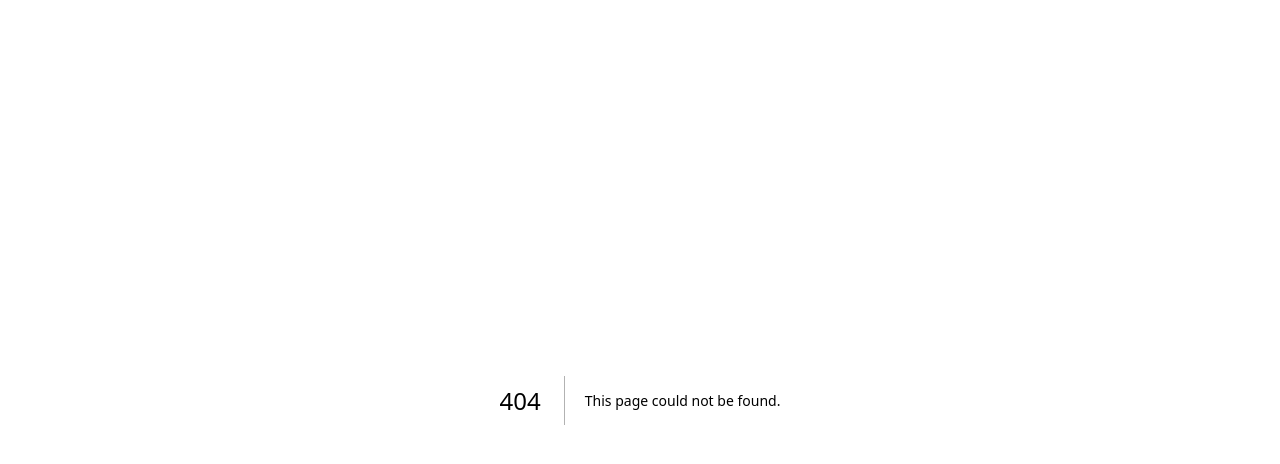
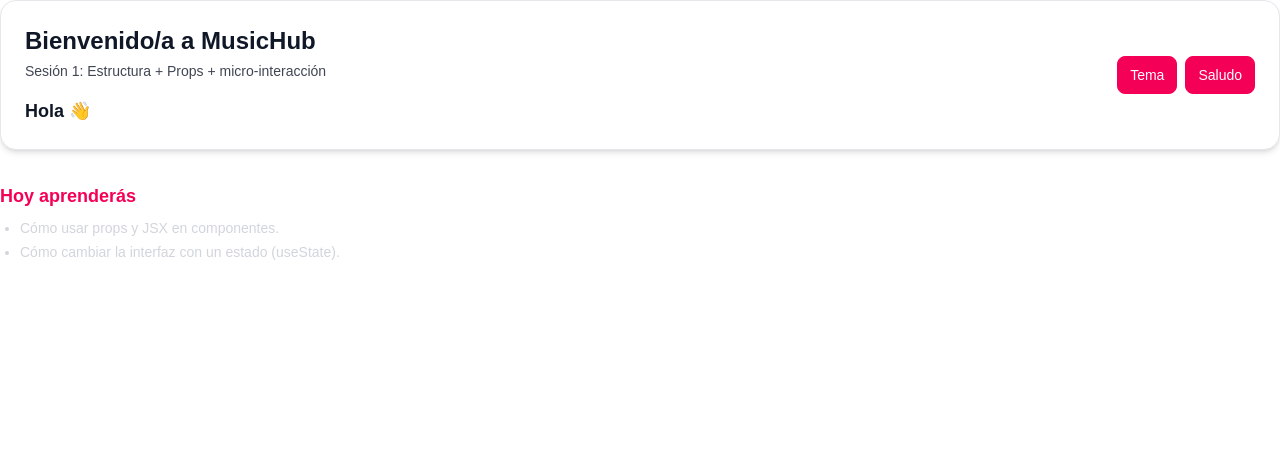
Before and after one commit to aitana54/NextJS, a Next.js app in the folder musichub/: page /demos/sessions/session09 in a window 1280 px wide. Before the commit this address had no page. Shown: the top 464 px of the page. Built offline with nearby package versions, Linux system fonts and the light colour scheme.

Commit message:
Add demo session09

```diff
--- /dev/null
+++ b/musichub/app/demos/sessions/session09/_components/Header.jsx
@@ -0,0 +1,25 @@
+export default function Header({ title }) {
+  return (
+    <header className="border-b bg-white shadow-sm">
+      <div className="mx-auto flex max-w-4xl items-center justify-between px-4 py-3">
+        <h1 className="text-xl font-bold tracking-tight text-[#F50057]">
+          {title}
+        </h1>
+        <nav className="text-sm">
+          <a
+            href="#"
+            className="text-gray-600 hover:text-[#F50057] transition-colors"
+          >
+            Inicio
+          </a>
+        </nav>
+      </div>
+    </header>
+  );
+}
+
+// Componente funcional que recibe una prop 'title' y la muestra.
+// Ejemplo simple de uso de props + JSX (HTML dentro de JavaScript).
+// No usa estado, solo renderiza información que le llega del padre (layout).
+// Está en la carpeta _components porque es un componente reutilizable.
+// No es una página ni layout completo.
--- /dev/null
+++ b/musichub/app/demos/sessions/session09/_components/WelcomeBanner.jsx
@@ -0,0 +1,61 @@
+'use client';
+import { useState } from 'react';
+
+export default function WelcomeBanner({ title, subtitle }) {
+  const [dark, setDark] = useState(false);
+  const [hola, setHola] = useState(true);
+
+  const bgColor = dark ? 'bg-[#F50057]' : 'bg-white';
+  const textColor = dark ? 'text-white' : 'text-gray-900';
+  const borderColor = dark ? 'border-[#F50057]' : 'border-gray-200';
+  const btnColor = `rounded-lg border px-3 py-2 text-sm font-medium transition-all active:scale-95 ${
+    dark
+      ? 'bg-white text-[#F50057] border-white hover:bg-gray-50'
+      : 'bg-[#F50057] text-white border-[#F50057] hover:opacity-90'
+  }`;
+
+  return (
+    <section
+      className={`rounded-2xl border p-6 transition-all duration-300 shadow-md ${bgColor} ${textColor} ${borderColor}`}
+    >
+      <div className="flex items-center justify-between gap-4">
+        <div>
+          <h2 className="text-2xl font-bold">{title}</h2>
+          {subtitle && (
+            <p className="mt-1 text-sm opacity-80 font-medium">{subtitle}</p>
+          )}
+          <p className="mt-4 text-lg font-semibold">
+            {hola ? 'Hola 👋' : 'Adiós 👋'}
+          </p>
+        </div>
+
+        <div className="flex gap-2">
+          <button onClick={() => setDark(!dark)} className={btnColor}>
+            Tema
+          </button>
+          <button onClick={() => setHola(!hola)} className={btnColor}>
+            Saludo
+          </button>
+        </div>
+      </div>
+    </section>
+  );
+}
+
+// Componente interactivo del cliente (usa "use client").
+// Introduce el hook useState: el componente "recuerda" valores (dark/hola) y cambia la UI sin recargar.
+// Ejemplo de renderizado condicional y manejo de estado.
+// Recibe props (title, subtitle) para mostrar información dinámica.
+// Usa clases de Tailwind CSS que cambian según el estado (dark mode).
+// Está en la carpeta _components porque es un componente reutilizable.
+// No es una página ni layout completo.
+// En Next.js, los componentes en la carpeta "app" que usan "use client" se ejecutan en el navegador, permitiendo interactividad.
+// Los componentes sin "use client" son estáticos y se renderizan en el servidor por defecto.
+// Los hooks como useState solo funcionan en componentes de cliente.
+// Aquí, los botones permiten alternar el tema oscuro y cambiar el saludo dinámicamente.
+// El componente se vuelve interactivo gracias a React y Next.js.
+// El estado (dark/hola) provoca que el componente se re-renderice automáticamente al cambiar.
+// El uso de plantillas literales (``) permite combinar clases CSS dinámicamente según el estado.
+// El operador ternario (condición ? valorSiVerdadero : valorSiFalso) se usa para elegir clases según el estado.
+// Por ejemplo, bgColor cambia entre dos colores según si dark es true o false.
+// El uso de && permite renderizar condicionalmente el subtitle solo si existe.
--- /dev/null
+++ b/musichub/app/demos/sessions/session09/data/songs.json
@@ -0,0 +1,50 @@
+[
+  {
+    "id": "s1",
+    "title": "Bohemian Rhapsody",
+    "artist": "Queen",
+    "youtubeId": "fJ9rUzIMcZQ",
+    "year": 1975,
+    "tags": ["rock", "classic", "opera rock", "1970s"]
+  },
+  {
+    "id": "s2",
+    "title": "Ain't No Mountain High Enough",
+    "artist": "Marvin Gaye & Tammi Terrell",
+    "youtubeId": "ABfQuZqq8wg",
+    "year": 1967,
+    "tags": ["soul", "motown", "duet", "1960s"]
+  },
+  {
+    "id": "s3",
+    "title": "Hotel California",
+    "artist": "Eagles",
+    "youtubeId": "09839DpTctU",
+    "year": 1976,
+    "tags": ["rock", "soft rock", "classic", "1970s"]
+  },
+  {
+    "id": "s4",
+    "title": "What's Up",
+    "artist": "4 Non Blondes",
+    "youtubeId": "6NXnxTNIWkc",
+    "year": 1993,
+    "tags": ["alternative", "pop rock", "female vocals", "1990s"]
+  },
+  {
+    "id": "s5",
+    "title": "Zombie",
+    "artist": "The Cranberries",
+    "youtubeId": "6Ejga4kJUts",
+    "year": 1994,
+    "tags": ["grunge", "alternative rock", "protest song", "1990s"]
+  },
+  {
+    "id": "s6",
+    "title": "I Don't Want to Miss a Thing",
+    "artist": "Aerosmith",
+    "youtubeId": "JkK8g6FMEXE",
+    "year": 1998,
+    "tags": ["rock ballad", "soundtrack", "love song", "1990s"]
+  }
+]
--- /dev/null
+++ b/musichub/app/demos/sessions/session09/page.jsx
@@ -0,0 +1,20 @@
+import WelcomeBanner from './_components/WelcomeBanner';
+
+export default function Page() {
+  return (
+    <>
+      <WelcomeBanner
+        title="Bienvenido/a a MusicHub"
+        subtitle="Sesión 1: Estructura + Props + micro-interacción"
+      />
+
+      <section className="mt-8">
+        <h3 className="text-lg font-semibold text-[#F50057]">Hoy aprenderás</h3>
+        <ul className="mt-2 list-disc pl-5 text-sm text-gray-300 space-y-1">
+          <li>Cómo usar props y JSX en componentes.</li>
+          <li>Cómo cambiar la interfaz con un estado (useState).</li>
+        </ul>
+      </section>
+    </>
+  );
+}
--- /dev/null
+++ b/musichub/app/demos/sessions/session09/songs/_components/SongCard.jsx
@@ -0,0 +1,32 @@
+export default function SongCard({ title, artist, youtubeId }) {
+  const thumb = `https://img.youtube.com/vi/${youtubeId}/hqdefault.jpg`;
+  const ytUrl = `https://www.youtube.com/watch?v=${youtubeId}`;
+
+  return (
+    <article className="rounded-2xl border border-gray-200 bg-white shadow-sm overflow-hidden">
+      <div className="aspect-video w-full">
+        <img
+          src={thumb}
+          alt={`${title} — ${artist}`}
+          className="h-full w-full object-cover"
+          loading="lazy"
+        />
+      </div>
+
+      <div className="p-3">
+        <h3 className="text-sm font-semibold leading-tight text-gray-900">
+          {title}
+        </h3>
+        <p className="text-xs text-gray-800">{artist}</p>
+
+        <a
+          href={ytUrl}
+          target="_blank"
+          className="mt-3 inline-flex items-center rounded-lg border border-[#F50057]/30 bg-[#F50057]/10 px-3 py-1.5 text-xs font-medium text-[#F50057] hover:bg-[#F50057]/15"
+        >
+          ▶️ Play on YouTube
+        </a>
+      </div>
+    </article>
+  );
+}
--- /dev/null
+++ b/musichub/app/demos/sessions/session09/songs/page.jsx
@@ -0,0 +1,29 @@
+import SongCard from './_components/SongCard';
+import songsArray from '@/app/demos/sessions/session09/data/songs.json';
+
+export default function SongsPage() {
+  const songs = songsArray; // Aquí podríamos hacer una llamada (fetch) a una API.
+  return (
+    <section className="space-y-4">
+      <header>
+        <h2 className="text-xl font-bold tracking-tight">
+          Sessión 3.2.1 — Listas y Cards
+        </h2>
+        <p className="text-sm text-gray-600">
+          map, keys, componentización y props
+        </p>
+      </header>
+
+      <div className="grid grid-cols-2 md:grid-cols-3 gap-6">
+        {songs.map((s) => (
+          <SongCard
+            key={s.id}
+            title={s.title}
+            artist={s.artist}
+            youtubeId={s.youtubeId}
+          />
+        ))}
+      </div>
+    </section>
+  );
+}
```
